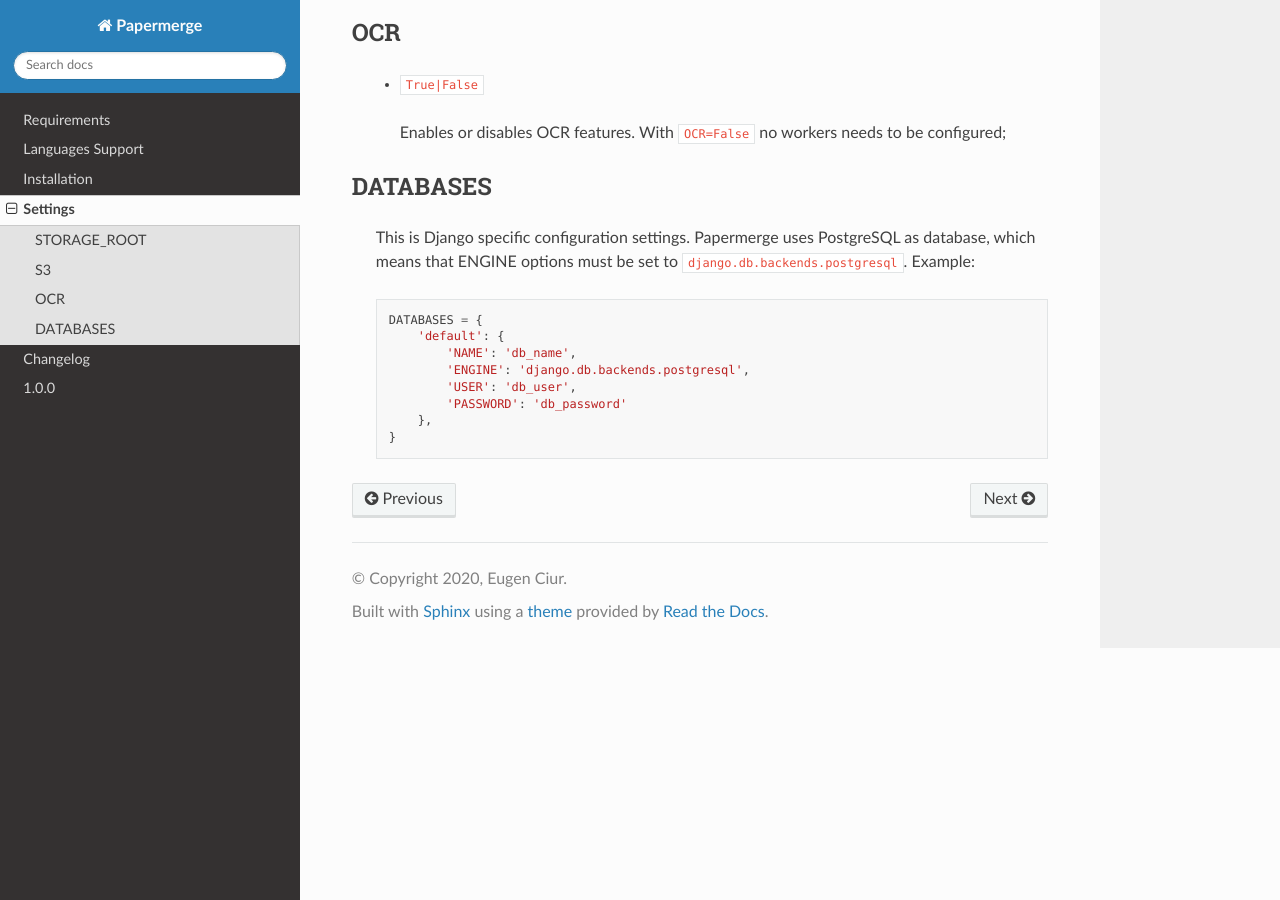
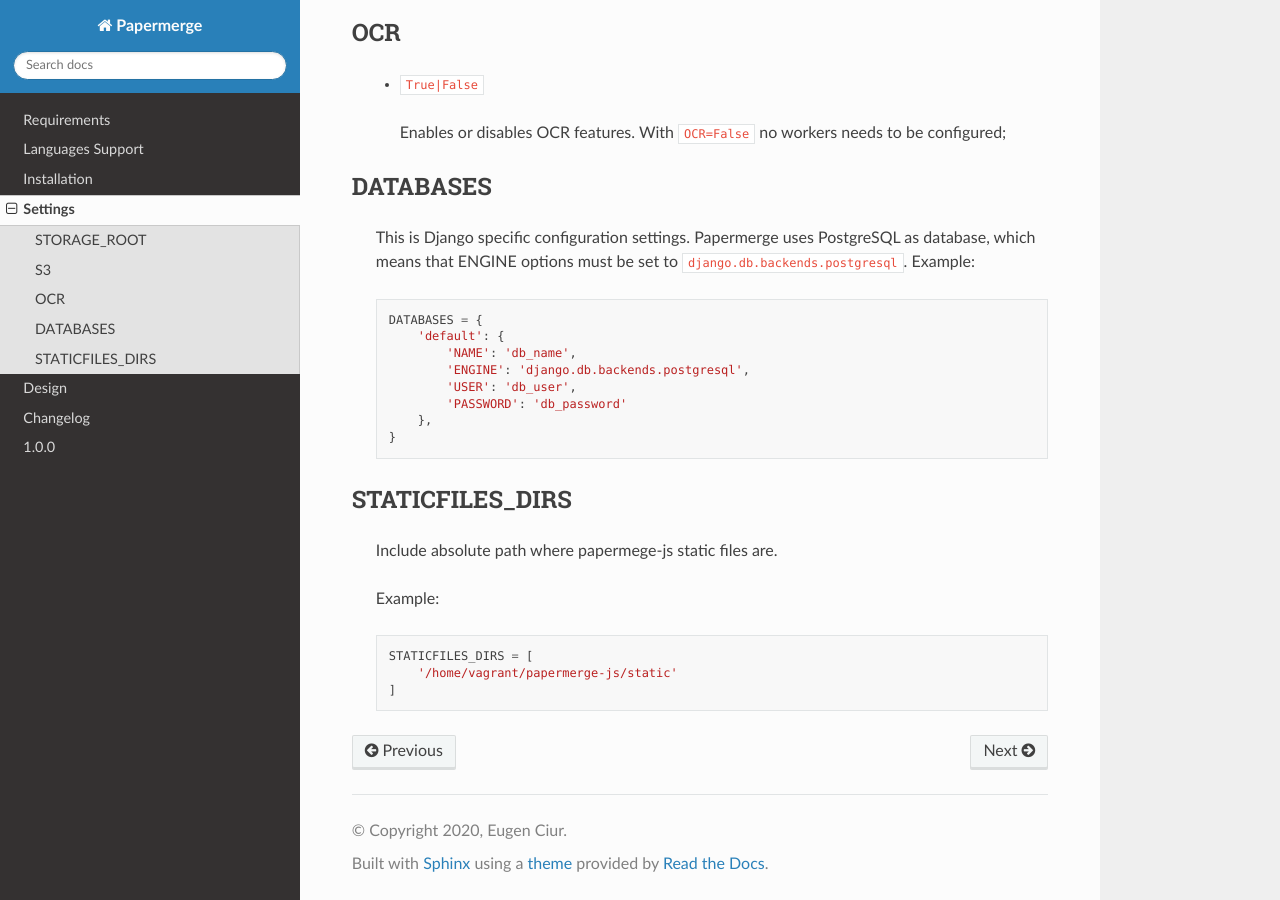
Before and after one commit to ciur/papermerge, a Sphinx documentation site: the page built from docs/source/settings.rst, in a window 1280 px wide and 900 px high, scrolled down 1343 px. Built offline with Sphinx 7.4.7 and the Read the Docs theme 2.0.0, drawn with Linux system fonts in a browser that asks for light colours.

Commit message:
Documentation

```diff
--- /dev/null
+++ b/docs/source/design.rst
@@ -0,0 +1,5 @@
+Design
+=======
+
+A brief description of the architecture of Papermerge and major why such
+design decisions were taken.
--- a/docs/source/index.rst
+++ b/docs/source/index.rst
@@ -20,6 +20,7 @@
    languages
    installation
    settings
+   design
    changelog
 
 
--- a/docs/source/installation.rst
+++ b/docs/source/installation.rst
@@ -93,8 +93,8 @@
 
 Adjust following settings in *config/settings/development.py*:
 
-* :ref:`DATABASES` -   name, username and password of database you created in PostgreSQL
-* STATIC_ROOT - this settings must point to the <full_dir_path_of_papermerge_js_clone>/static
+* :ref:`DATABASES <databases>` -  name, username and password of database you created in PostgreSQL
+* :ref:`STATICFILES_DIRS <staticfilesdirs>` - include path to <absolute_path_to_papermerge_js_clone>/static
 * MEDIA_ROOT - absolute path to media folder
 * :ref:`STORAGE_ROOT`- absolute path to same media root, but with a "local:/" prefix
 
--- a/docs/source/settings.rst
+++ b/docs/source/settings.rst
@@ -81,3 +81,17 @@
              'PASSWORD': 'db_password'
          },
      }
+
+
+.. _staticfilesdirs:
+
+STATICFILES_DIRS
+~~~~~~~~~~~~~~~~
+
+  Include absolute path where papermege-js static files are.
+
+  Example::
+
+        STATICFILES_DIRS = [
+            '/home/vagrant/papermerge-js/static'
+        ]
```
